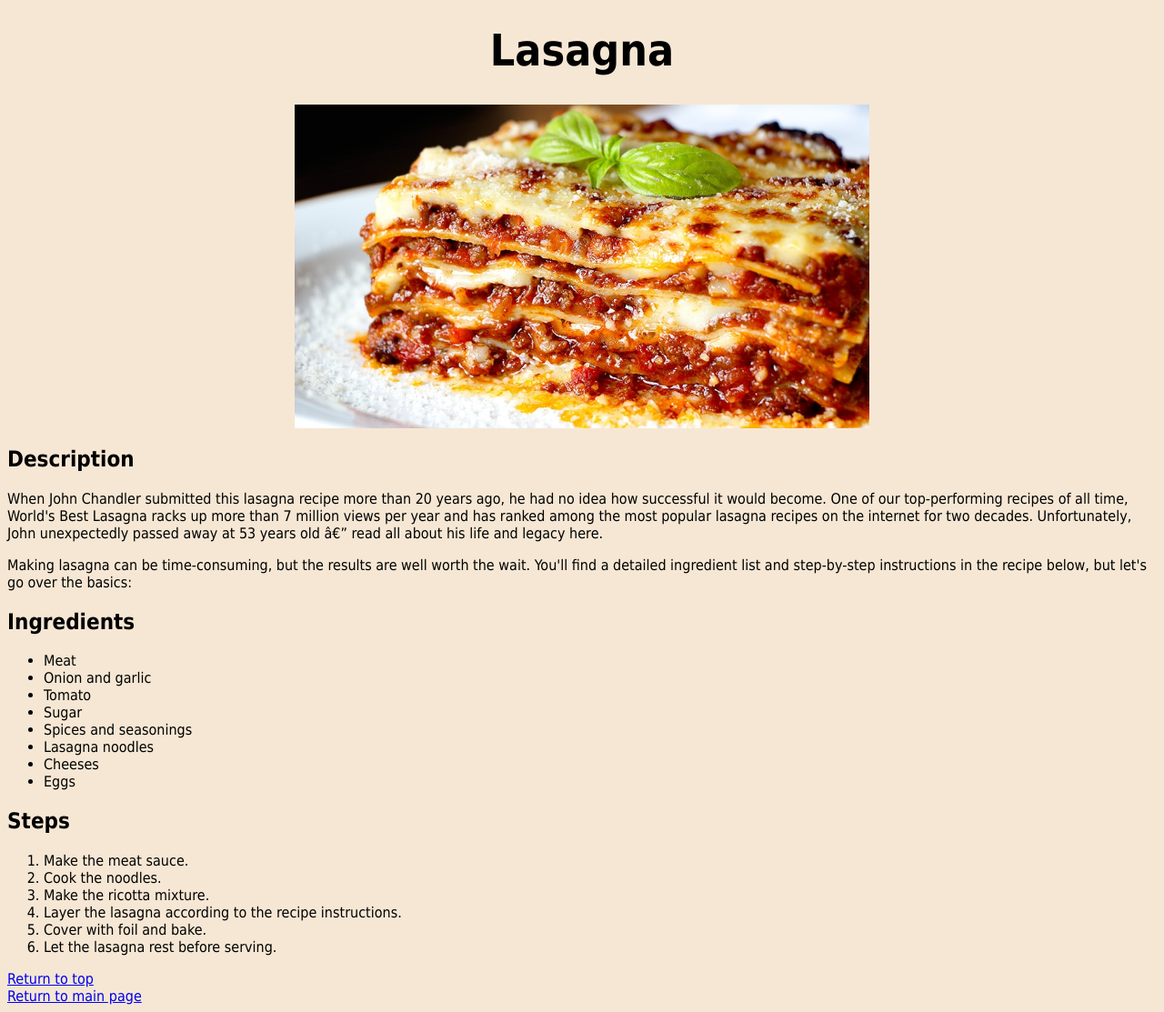
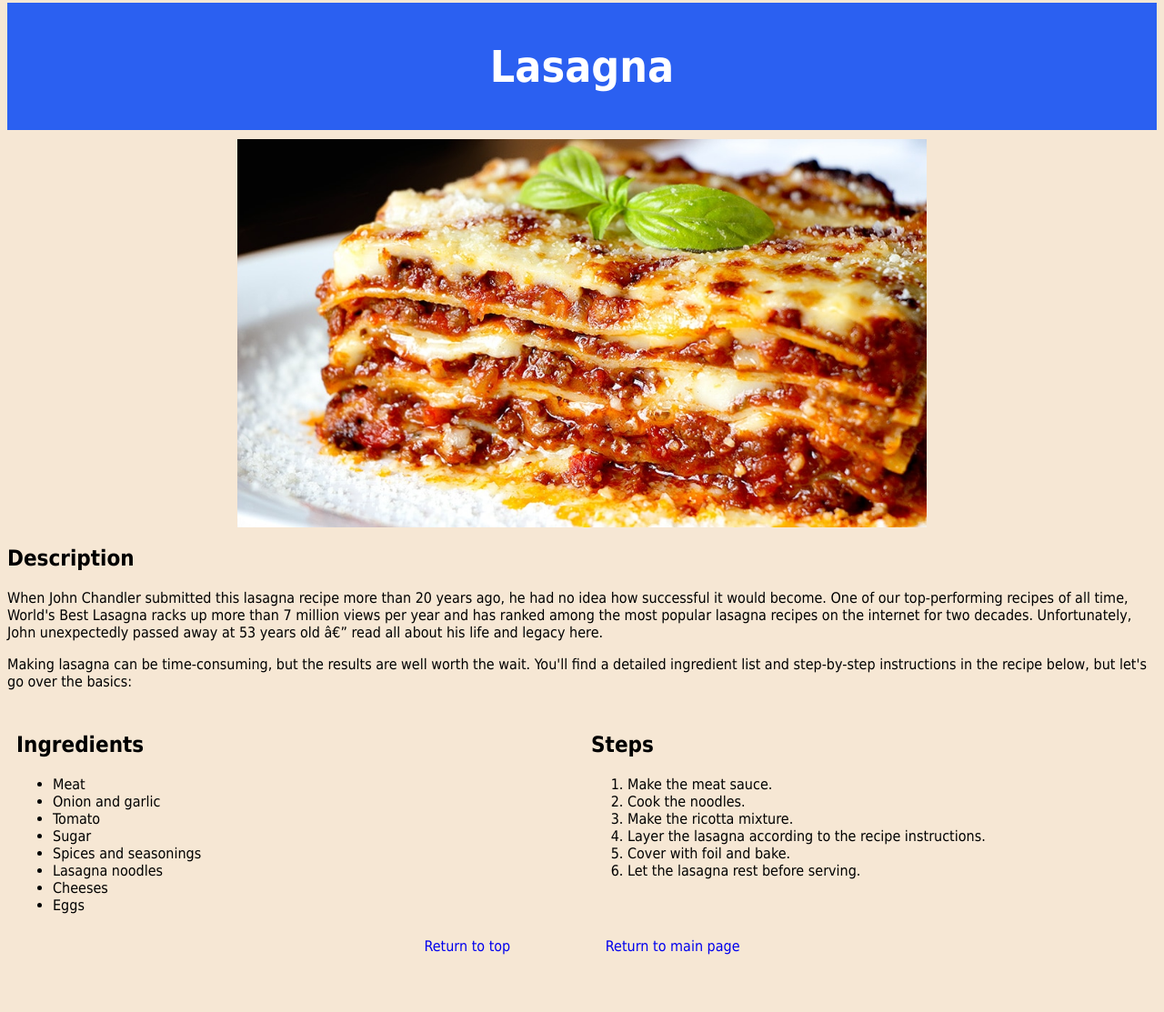
Before and after one commit to jotafer19/odin-recipes, a plain HTML site: page recipes/lasagna.html in a window 1280 px wide. Shown: the part 5-1118 px from the top of the page at 91% size. After the commit the page ends 1063 px from the top, so only its background shows below. Drawn offline with Linux system fonts and the light colour scheme.

Commit message:
Add CSS box model

```diff
--- a/recipes/lasagna.html
+++ b/recipes/lasagna.html
@@ -7,15 +7,19 @@
     </head>
 
     <body>
+        <div id="banner">
             <h1 id="header">Lasagna</h1>
+        </div>
 
-        <img class="image-banner" src="./images/lasagna.jpg" alt="Lasagna image">
+
+        <img class="recipe-image" src="./images/lasagna.jpg" alt="Lasagna image">
 
         <h2>Description</h2>
         <p>When John Chandler submitted this lasagna recipe more than 20 years ago, he had no idea how successful it would become. One of our top-performing recipes of all time, World's Best Lasagna racks up more than 7 million views per year and has ranked among the most popular lasagna recipes on the internet for two decades. Unfortunately, John unexpectedly passed away at 53 years old — read all about his life and legacy here. </p>
         <p>Making lasagna can be time-consuming, but the results are well worth the wait. You'll find a detailed ingredient list and step-by-step instructions in the recipe below, but let's go over the basics: </p>
 
-        <h2>Ingredients</h2>
+        <div>
+            <div class="ingredients"><h2>Ingredients</h2>
                 <ul>
                     <li>Meat</li>
                     <li>Onion and garlic</li>
@@ -26,7 +30,9 @@
                     <li>Cheeses</li>
                     <li>Eggs</li>
                 </ul>
+            </div>
 
+            <div class="steps">
                 <h2>Steps</h2>
                 <ol>
                     <li>Make the meat sauce.</li>
@@ -36,11 +42,13 @@
                     <li>Cover with foil and bake.</li>
                     <li>Let the lasagna rest before serving. </li>
                 </ol>
+            </div>
+        </div>
 
-        <a href="#header">Return to top</a>
+        <div class="return-links">
+            <span id="top"><a href="#header">Return to top</a></span>
+            <span id="home"><a href="../index.html">Return to main page</a></span>
+        </div>
 
-        <br>
-
-        <a href="../index.html">Return to main page</a>
     </body>
 </html>
--- a/style.css
+++ b/style.css
@@ -3,15 +3,71 @@ body {
     background-color: rgb(246, 231, 212);
 }
 
+#banner {
+    background-color: rgb(43, 96, 241);
+    padding: 10px;
+    margin-bottom: 10px;
+}
+
 #header {
     font-size: 48px;
     text-align: center;
+    color: white;
 }
 
 .image-banner {
-    width: 50%;
+    width: 30%;
     height: auto;
-    margin-left: auto;
-    margin-right: auto;
+    margin: 0 auto;
     display: block;
 }
+
+.recipe-image {
+    width: 60%;
+    height: auto;
+    margin: 0 auto;
+    margin-bottom: 10px;
+    display: block;
+}
+
+.main-page-recipes {
+    list-style-type: none;
+    text-align: center;
+
+}
+
+.main-page-recipes li {
+    display: inline-block;
+}
+
+li a {
+    margin: 0 auto;
+    padding: 20px;
+}
+
+.ingredients {
+    width: 50%;
+    display: inline-block;
+    padding: 10px;
+    box-sizing: border-box;
+}
+
+.steps {
+    margin-left: auto;
+    width: 50%;
+    float: right;
+    box-sizing: border-box;
+    padding: 10px;
+}
+
+.return-links {
+    text-align: center;
+}
+
+#top {
+    margin-right: 100px;
+}
+
+a {
+    text-decoration: none;
+}
```
Also changed, not shown: index.html (+10 -15 lines), recipes/fried_boursin_balls.html (+13 -8 lines), recipes/sloppy_joes.html (+10 -4 lines). Lines whose indentation alone changed are shown as unchanged.
